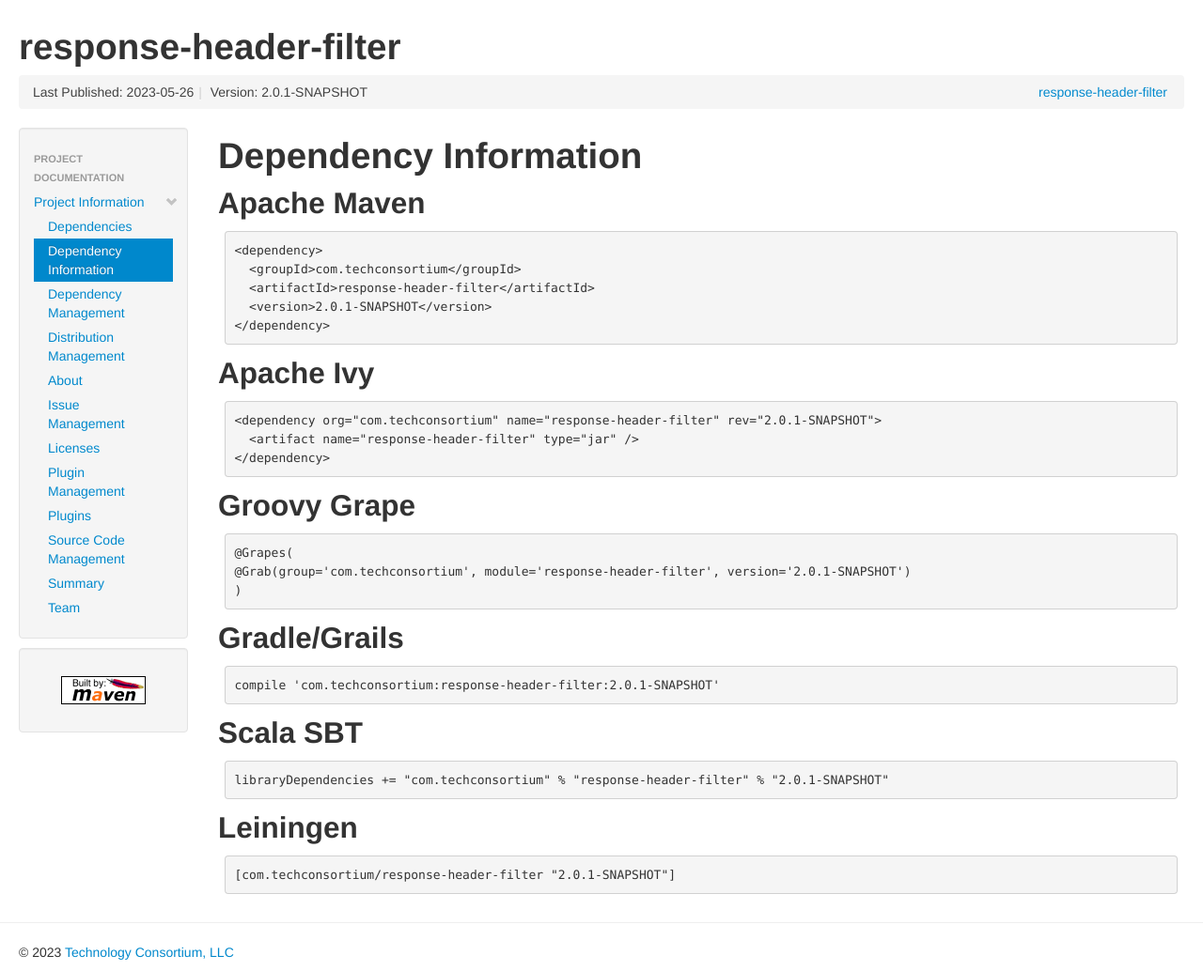
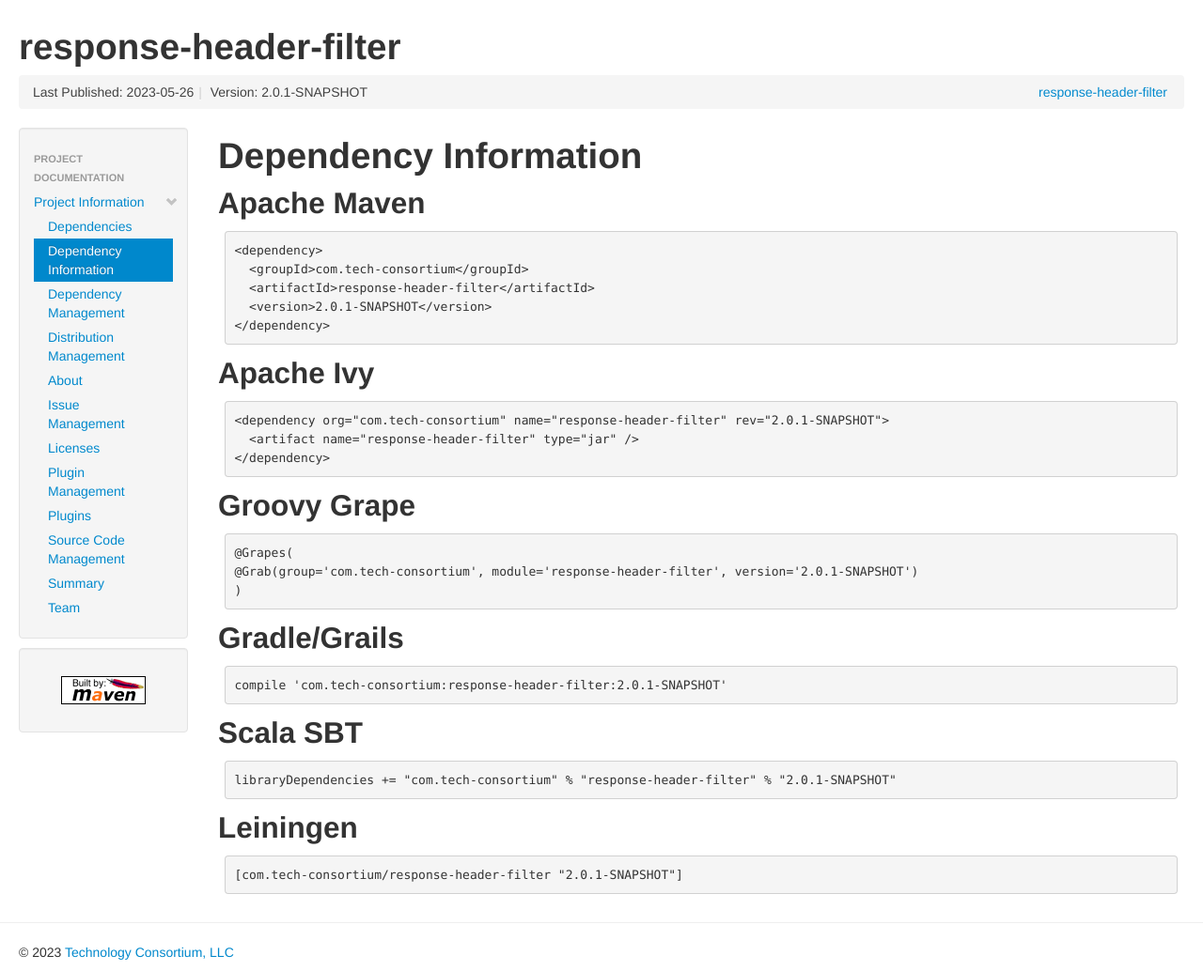
Before and after one commit to tech-consortium/responseheaderfilter, a plain HTML site: page dependency-info.html in a window 1280 px wide. Shown: the whole page at 94% size. Drawn offline with Linux system fonts and the light colour scheme.

Commit message:
Site for response-header-filter:2.0.1-SNAPSHOT

```diff
--- a/dependency-info.html
+++ b/dependency-info.html
@@ -73,29 +73,29 @@
 <h2>Apache Maven</h2><a id="Apache_Maven"></a>
 <div class="verbatim">
 <pre>&lt;dependency&gt;
-  &lt;groupId&gt;com.techconsortium&lt;/groupId&gt;
+  &lt;groupId&gt;com.tech-consortium&lt;/groupId&gt;
   &lt;artifactId&gt;response-header-filter&lt;/artifactId&gt;
   &lt;version&gt;2.0.1-SNAPSHOT&lt;/version&gt;
 &lt;/dependency&gt;</pre></div></section><section>
 <h2>Apache Ivy</h2><a id="Apache_Ivy"></a>
 <div class="verbatim">
-<pre>&lt;dependency org=&quot;com.techconsortium&quot; name=&quot;response-header-filter&quot; rev=&quot;2.0.1-SNAPSHOT&quot;&gt;
+<pre>&lt;dependency org=&quot;com.tech-consortium&quot; name=&quot;response-header-filter&quot; rev=&quot;2.0.1-SNAPSHOT&quot;&gt;
   &lt;artifact name=&quot;response-header-filter&quot; type=&quot;jar&quot; /&gt;
 &lt;/dependency&gt;</pre></div></section><section>
 <h2>Groovy Grape</h2><a id="Groovy_Grape"></a>
 <div class="verbatim">
 <pre>@Grapes(
-@Grab(group='com.techconsortium', module='response-header-filter', version='2.0.1-SNAPSHOT')
+@Grab(group='com.tech-consortium', module='response-header-filter', version='2.0.1-SNAPSHOT')
 )</pre></div></section><section>
 <h2>Gradle/Grails</h2><a id="Gradle.2FGrails"></a>
 <div class="verbatim">
-<pre>compile 'com.techconsortium:response-header-filter:2.0.1-SNAPSHOT'</pre></div></section><section>
+<pre>compile 'com.tech-consortium:response-header-filter:2.0.1-SNAPSHOT'</pre></div></section><section>
 <h2>Scala SBT</h2><a id="Scala_SBT"></a>
 <div class="verbatim">
-<pre>libraryDependencies += &quot;com.techconsortium&quot; % &quot;response-header-filter&quot; % &quot;2.0.1-SNAPSHOT&quot;</pre></div></section><section>
+<pre>libraryDependencies += &quot;com.tech-consortium&quot; % &quot;response-header-filter&quot; % &quot;2.0.1-SNAPSHOT&quot;</pre></div></section><section>
 <h2>Leiningen</h2><a id="Leiningen"></a>
 <div class="verbatim">
-<pre>[com.techconsortium/response-header-filter &quot;2.0.1-SNAPSHOT&quot;]</pre></div></section></section>
+<pre>[com.tech-consortium/response-header-filter &quot;2.0.1-SNAPSHOT&quot;]</pre></div></section></section>
         </main>
       </div>
     </div>
```
Also changed, not shown: dependencies.html (+1 -1 lines), plugins.html (+15 -3 lines), summary.html (+1 -1 lines).
